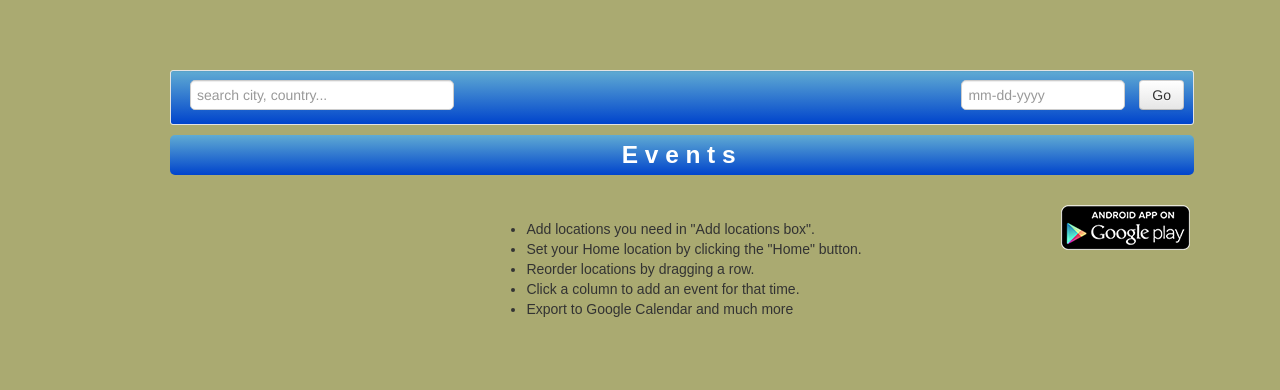
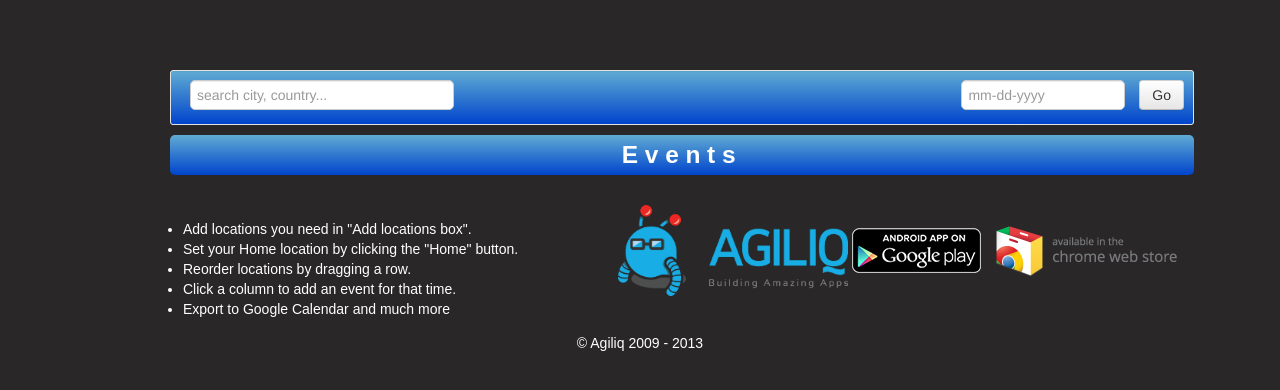
Before and after one commit to agiliq/timezones-helper-chrome-offline, a browser extension: page index.html in a window 1280 px wide. Shown: the top 390 px of the page. Drawn offline with Linux system fonts and the light colour scheme; some packages are replaced by stand-ins of ours; no server answers; a script that the page names is missing.

Commit message:
Added logos, modified css

```diff
--- a/css/styles.css
+++ b/css/styles.css
@@ -4,7 +4,7 @@
 
 	           background-repeat:repeat-y;
 	           */
-	            background-color: #AAAA71;
+	            background-color: rgb(41, 39, 39);
 	            font-family: arial;
 
             }
@@ -452,6 +452,7 @@
                             left: 6px;
                             font-size: 14pt;
                             font-weight: bold;
+                            color: white;
                         }
 
                         #content .row .icons_homedelete .icon_home{
@@ -723,7 +724,7 @@
                 margin-right: 7%;
             }
 
-            .help_text {width: 420px; margin-left:38%;}
+            .help_text {width: 420px; margin-left:143px; color: white; }
 
 
             div.date_help_animation_box {
@@ -867,3 +868,4 @@
                 left: 50%;
                 margin-left: -30px;
             }
+            .footer { margin-bottom: 20px; text-align: center; color: white;}
--- a/index.html
+++ b/index.html
@@ -120,7 +120,15 @@
 
                             </div>
                             <div class='gplay pull-right'>
+                            <img src='images/blue_mascot_300.png' title='We build Amazing Apps' width='230px;' />
                             <a href='https://play.google.com/store/apps/details?id=com.agiliq.timezone.core'><img src='images/gplay.png' /></a>
+                            <a href='chrome.google.com/webstore/detail/time-zone-convertor/felnfoggbfiggmnffdfhhcoeooincpgl' title='Chrome Webstore' >
+                                <img src='images/chrome_webstore_small.png'>
+                            </a>
+                            </div>
+                            <div class='clearfix'> </div>
+                            <div class='footer'>
+                                &copy; Agiliq 2009 - 2013
                             </div>
 
                         </div>
```
Also changed, not shown: images/blue_mascot_300.png (added), images/chrome_webstore_small.png (added).
